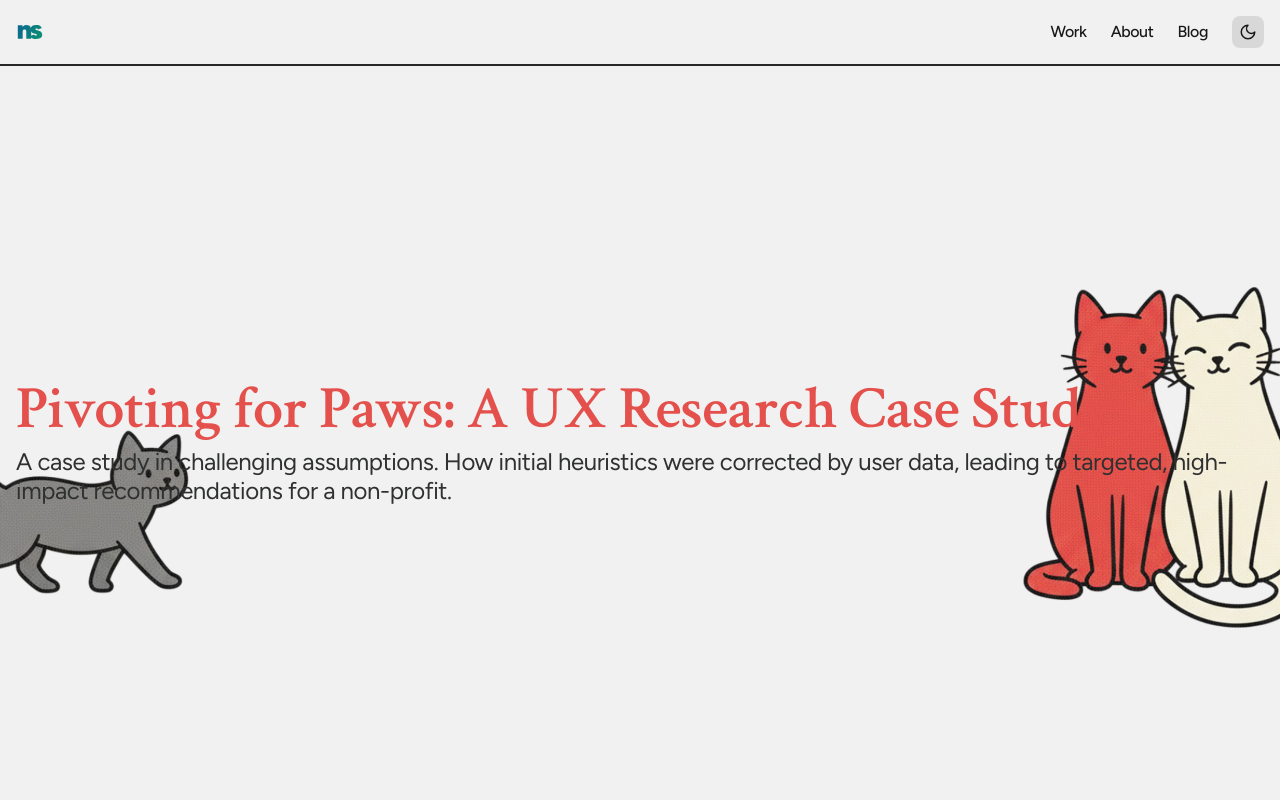
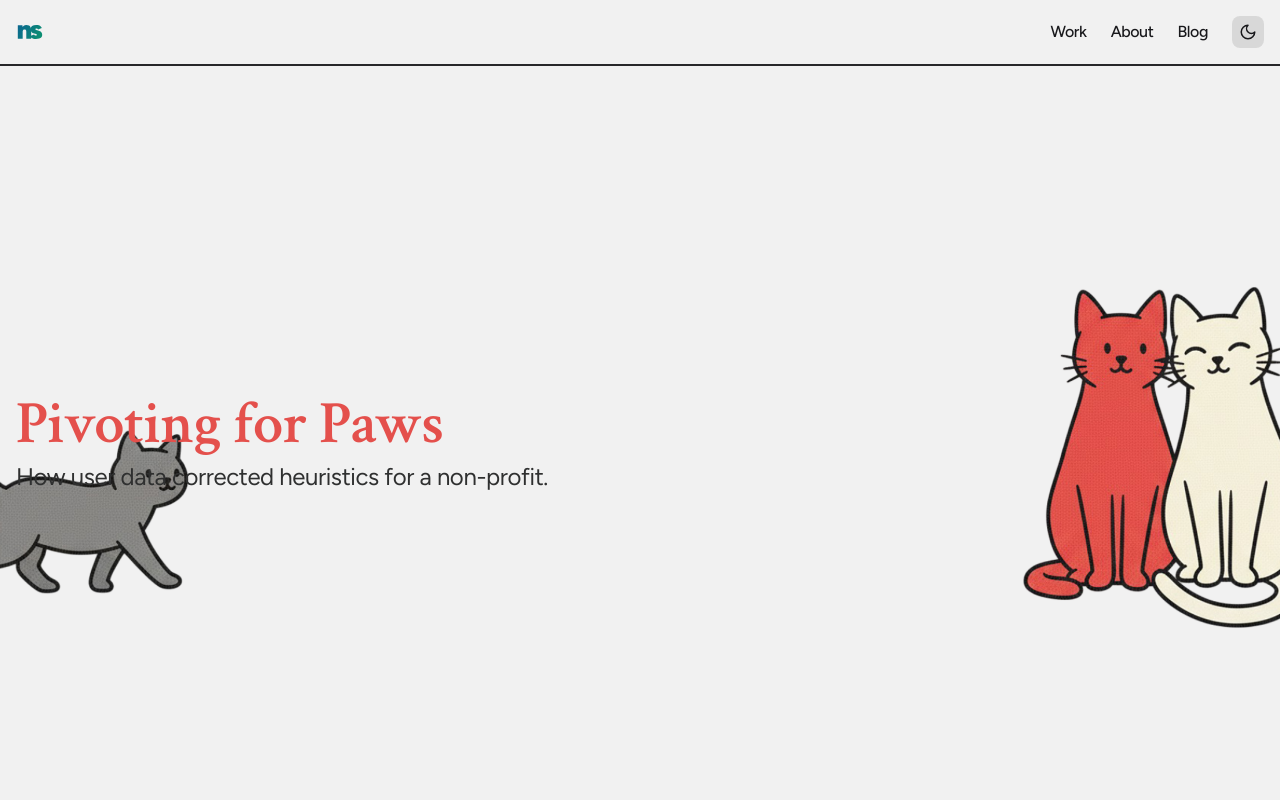
Before and after one commit to nthsm/portfolio, a Next.js app: page /its-meow-or-never in a window 1280 px wide. Shown: the top 800 px of the page. Built offline with nearby package versions, Linux system fonts and the light colour scheme.

Commit message:
Update page.tsx

```diff
--- a/app/(posts)/its-meow-or-never/page.tsx
+++ b/app/(posts)/its-meow-or-never/page.tsx
@@ -3,9 +3,9 @@ import { ParallaxHeader } from '@/components/ui/ParallaxHeader'
 
 export const metadata: Metadata = {
   title: {
-    absolute: "Pivoting for Paws: A UX Research Case Study — Nathan Smith"
+    absolute: "Pivoting for Paws — Nathan Smith"
   },
-  description: "A case study in challenging assumptions. How initial heuristics were corrected by user data, leading to targeted, high-impact recommendations for a non-profit.",
+  description: "How user data corrected heuristics for a non-profit.",
 }
 
 export default function ItsMeowOrNeverPage() {
@@ -16,8 +16,8 @@ export default function ItsMeowOrNeverPage() {
           style={{ backgroundImage: "url('/project2-bg.png')" }}
           className="project-color-red"
         >
-            <h1>Pivoting for Paws: A UX Research Case Study</h1>
-            <p className="subtitle">A case study in challenging assumptions. How initial heuristics were corrected by user data, leading to targeted, high-impact recommendations for a non-profit.</p>
+            <h1>Pivoting for Paws</h1>
+            <p className="subtitle">How user data corrected heuristics for a non-profit.</p>
         </ParallaxHeader>
 
         <div className="imon-content-wrapper">
```
